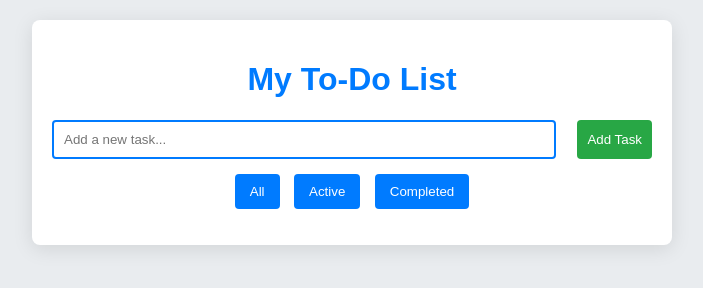
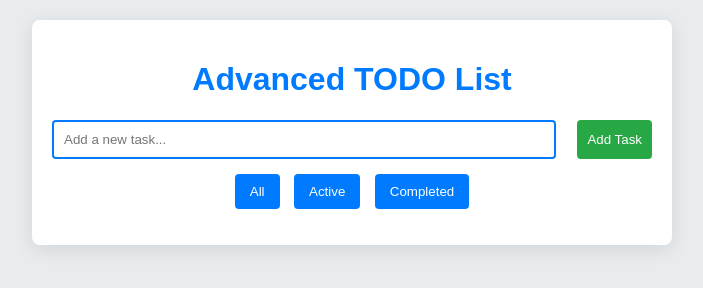
Before and after one commit to PiyushKumar9341/My-To-Do-List, a plain HTML site: page index.html in a window 1280 px wide. Shown: the whole page, without its empty margins (288-991 px from the left). Drawn offline with Linux system fonts and the light colour scheme.

Commit message:
Heading  chnaged

```diff
--- a/index.html
+++ b/index.html
@@ -8,7 +8,7 @@
 </head>
 <body>
     <div class="container">
-        <h1>My To-Do List</h1>
+        <h1>Advanced TODO List</h1>
         <div class="input-group">
             <input type="text" id="taskInput" placeholder="Add a new task...">
             <button id="addTaskBtn">Add Task</button>
```
